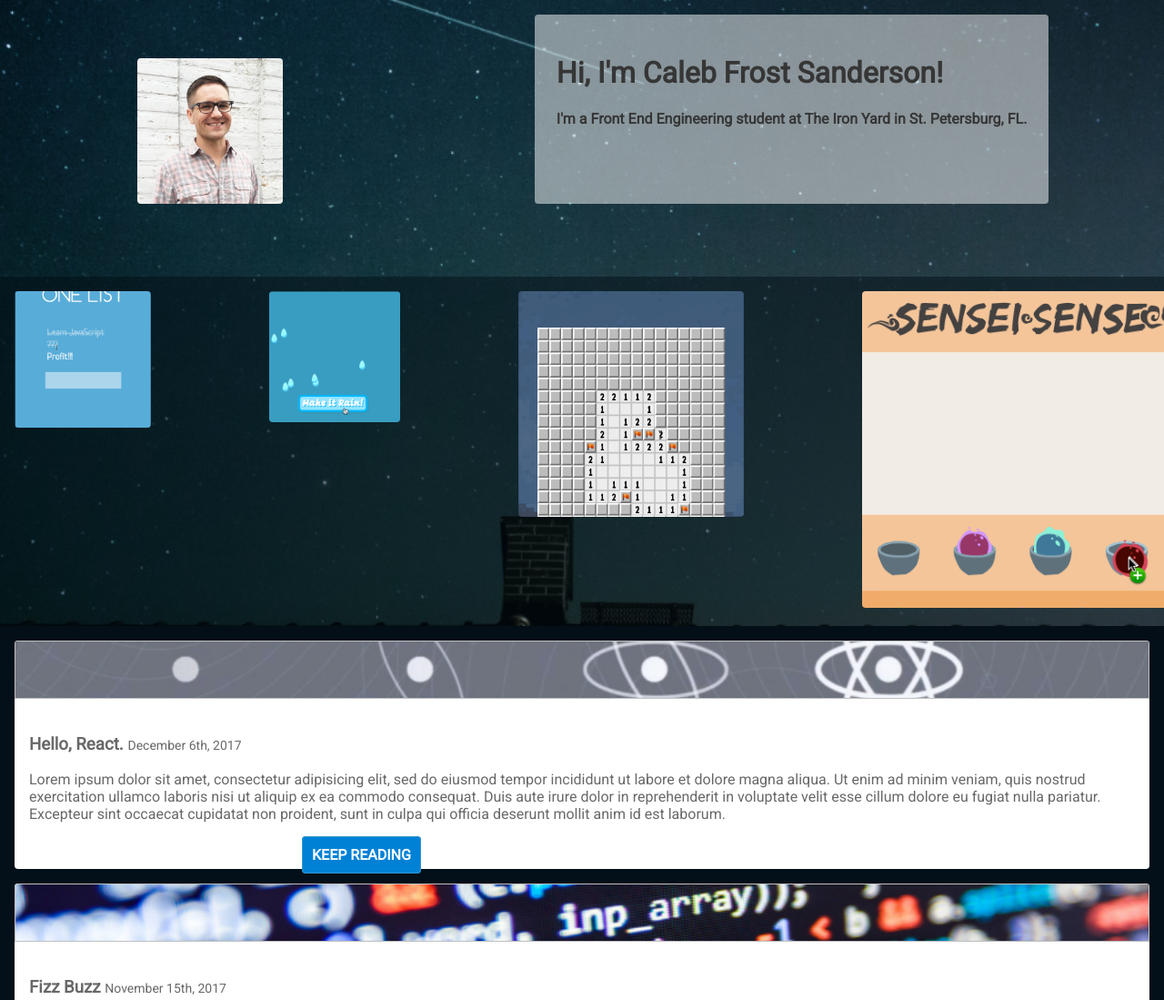
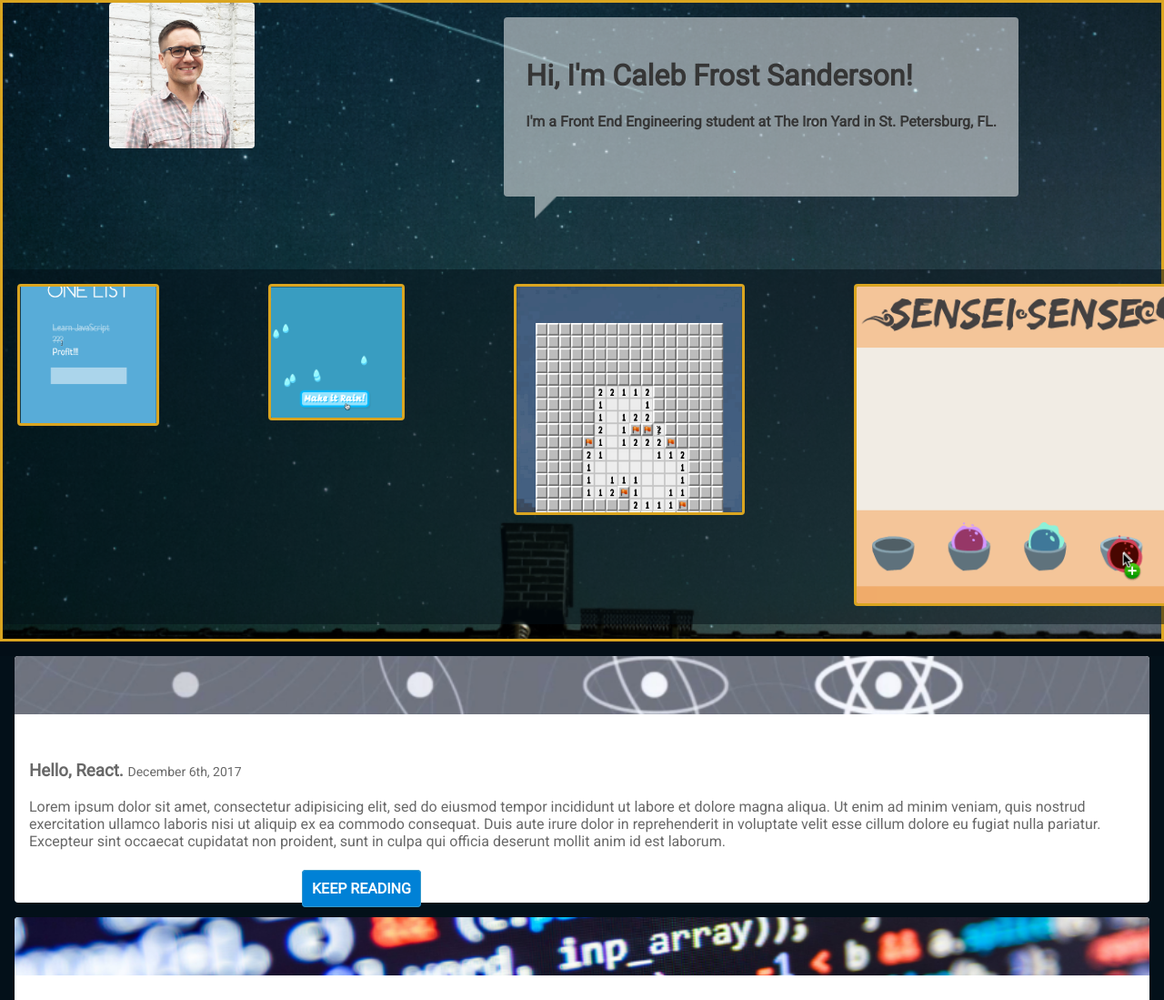
Before and after one commit to cfsanderson/Portfolio-1.0, a website: page public/index.html in a window 1280 px wide. Shown: the top 1099 px of the page at 91% size. Drawn offline with Linux system fonts and the light colour scheme.

Commit message:
triangle placed, article image headers styled, socials close

```diff
--- a/public/index.html
+++ b/public/index.html
@@ -11,15 +11,15 @@
   <body>
 <!--Hi, I'm Caleb Sanderson-->
     <header>
-      <div class="">
+      <div>
         <img class="myphoto" src="./images/Caleb_2.jpg" alt="photo of Caleb"/>
-        <blockquote class="triangle" cite="#">
+        <blockquote cite="#">
           <h1>Hi, I'm Caleb Frost Sanderson!</h1>
           <h4>I'm a Front End Engineering student at The Iron Yard in St. Petersburg, FL.</h4>
+          <img class="triangle" src="./images/tri.png" alt="#" />
         </blockquote>
       </div>
-
-      <ul>
+      <ul class="project-gallery" >
         <li><img src="./images/01one.png"></li>
         <li><img src="./images/02two.png"></li>
         <li><img src="./images/03three.png"></li>
@@ -29,7 +29,7 @@
     <main>
 <!--Hello, React post-->
       <article>
-        <img style="background-image: url(./images/header_react.png)"/>
+        <p class="hello-react"/>
         <div>
           <h3>Hello, React. <time>December 6th, 2017</time></h3>
           <p>Lorem ipsum dolor sit amet, consectetur adipisicing elit, sed do eiusmod tempor incididunt ut labore et dolore magna aliqua. Ut enim ad minim veniam, quis nostrud exercitation ullamco laboris nisi ut aliquip ex ea commodo consequat. Duis aute irure dolor in reprehenderit in voluptate velit esse cillum dolore eu fugiat nulla pariatur. Excepteur sint occaecat cupidatat non proident, sunt in culpa qui officia deserunt mollit anim id est laborum.</p>
@@ -39,7 +39,7 @@
 
 <!--Fizz Buzz post-->
       <article>
-        <img style="background-image: url(./images/header_code.png)"/>
+        <p class="fizz-buzz"/>
         <div>
           <h3>Fizz Buzz <time>November 15th, 2017</time></h3>
           <p>Lorem ipsum dolor sit amet, consectetur adipisicing elit, sed do eiusmod tempor incididunt ut labore et dolore magna aliqua. Ut enim ad minim veniam, quis nostrud exercitation ullamco laboris nisi ut aliquip ex ea commodo consequat. Duis aute irure dolor in reprehenderit in voluptate velit esse cillum dolore eu fugiat nulla pariatur. Excepteur sint occaecat cupidatat non proident, sunt in culpa qui officia deserunt mollit anim id est laborum.</p>
--- a/public/screen.css
+++ b/public/screen.css
@@ -4,12 +4,14 @@ html {
 }
 
 body {
+  /*border: 3px solid goldenrod;*/
   font-family: Roboto, sans-serif;
   margin: 0;
   background-color: hsla(205, 79%, 5%, 1);
 }
 
 header {
+  border: 3px solid goldenrod;
   background-image: url(./images/background_space.png);
   background-size: cover;
   background-position: center;
@@ -30,11 +32,14 @@ header div {
   background-size: cover;
   background-position: center;
   background-repeat: no-repeat;
-  margin: 4em;
+  /*margin-top: 10em;
+  margin-left: 10em;
+  margin-right: 10em;*/
   /*align-self: center;*/
 }
 
 header ul {
+  /*border: 3px solid goldenrod;*/
   width: 100%;
   display: flex;
   justify-content: space-between;
@@ -45,6 +50,7 @@ header ul {
 }
 
 header li img {
+  border: 3px solid goldenrod;
   /*width:  5em;
   height: 3em;*/
   background-repeat: no-repeat;
@@ -59,20 +65,20 @@ blockquote {
   padding: 1.5em;
   margin-top: 1em;
   margin-bottom: 4em;
+  /*border: 3px solid goldenrod;*/
 }
 
-.triangle::after {
+.triangle {
   content: "";
-  background-image: url(./images/tri.png);
-  background-repeat: no-repeat;
-  background-size: cover;
   opacity: 0.5;
-  height: 50px;
-  width: 50px;
-  display: block;
-  position: absolute;
-  bottom: -20px;
-  left: 22px;
+  /*background-repeat: no-repeat;
+  background-size: cover;*/
+  height: 1.5em;
+  width: 1.5em;
+  /*display: block;*/
+  position: relative;
+  bottom: -52px;
+  left: 10px;76
 }
 
 blockquote h1 {
@@ -82,7 +88,6 @@ blockquote h1 {
 blockquote h4 {
   color: hsla(0, 0%, 21%, 1);
 }
-
 
 /*@media (max-width: 768px) {
   header ul {
@@ -99,24 +104,34 @@ blockquote h4 {
 }*/
 
 main {
+  /*border: 3px solid goldenrod;*/
   background-color: #031019;
   color: white;
 }
 
 article {
+  /*border: 3px solid goldenrod;*/
   background-color: hsla(0, 100%, 100%, 1);
   color: hsla(0, 0%, 21%, 0.75);
   margin: 1em;
   border-radius: 0.25em;
 }
 
-article img {
+article p {
   height: 4em;
   width: 100%;
   background-repeat: no-repeat;
   background-size: cover;
   background-position: center;
   border-radius: 0.25em 0.25em 0 0;
+}
+
+article p.hello-react {
+  background-image: url('./images/header_react.png');
+}
+
+article p.fizz-buzz {
+  background-image: url('./images/header_code.png');
 }
 
 article div {
@@ -155,29 +170,36 @@ footer h2 {
   text-align: center;
 }
 
+footer ul {
+  margin-bottom: 5em;
+  display: flex;
+  justify-content: space-between;
+}
+
 footer li {
   list-style-type: none;
   font-size: 3em;
-  /*display: flex;*/
-  display: inline;
-  flex-wrap: wrap;
-  justify-content: space-between;
+  display: flex;
+  justify-content: center;
+  align-items: center;
   margin: 0.3em;
-  padding: 0.4em;
-  /*align-content: space-between;*/
   background-color: hsla(204, 100%, 42%, 1);
+  width: 100px;
+  height: 100px;
   border-radius: 50%;
 }
 
-footer ul {
-  margin-bottom: 5em;
-}
 footer a {
   color: white;
-
 }
 
 footer h6 {
   text-align: center;
   /*font-size: 3em;*/
 }
+
+@media (max-width: 768px) {
+  footer ul {
+    flex-direction: column;
+  }
+}
```
